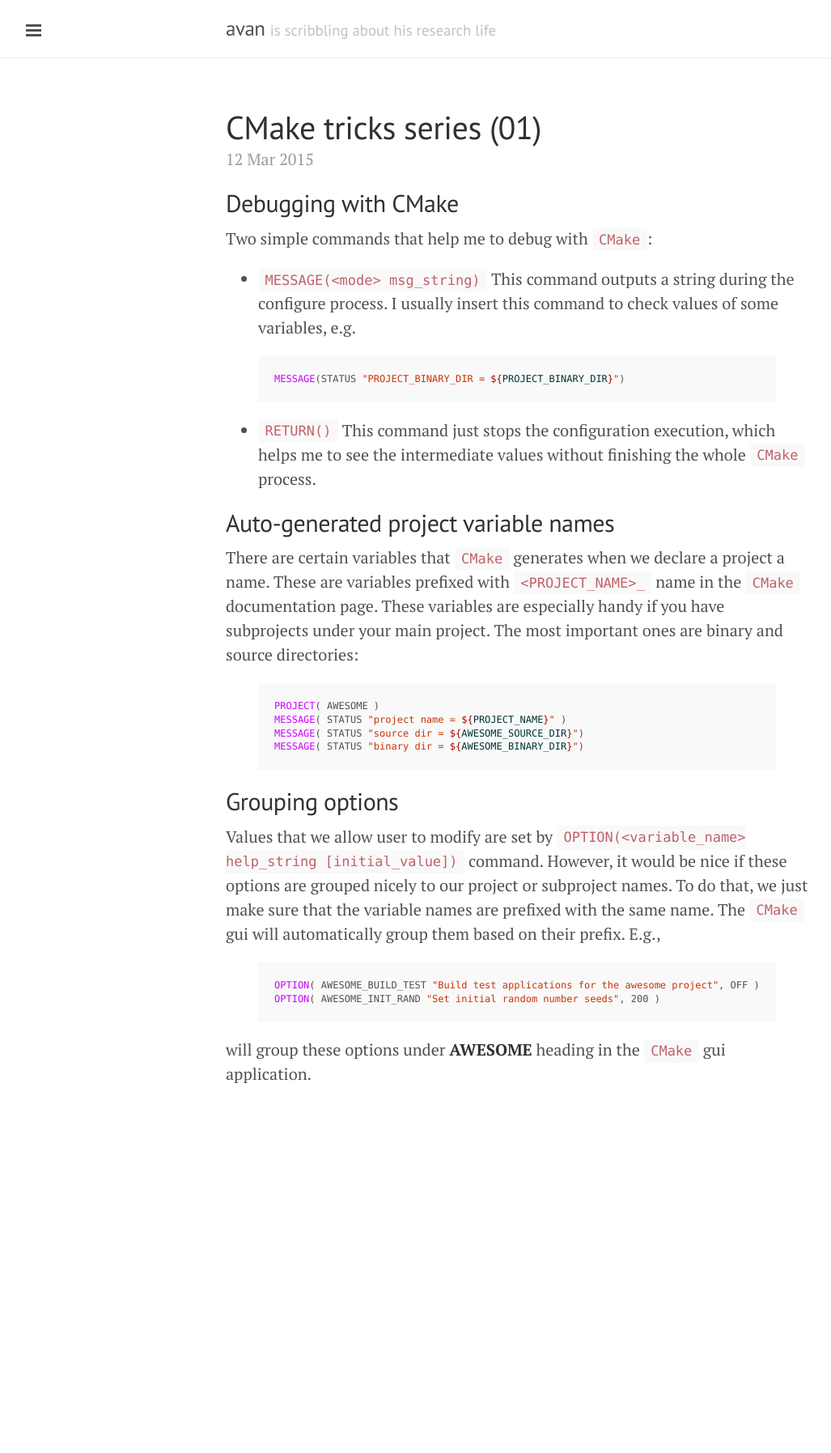
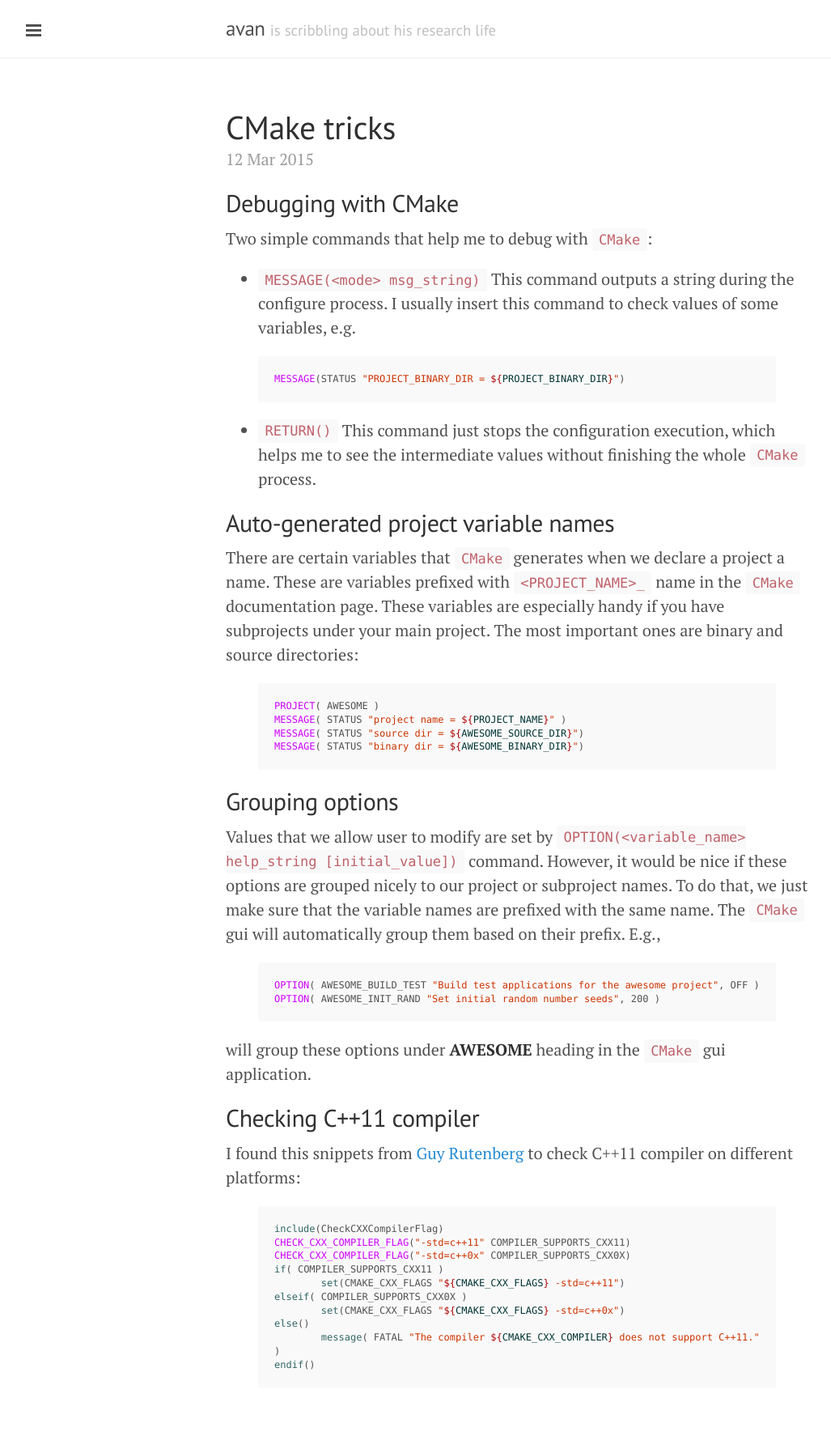
Before and after one commit to avansp/old-jekyll-avansp.github.io, a Jekyll site: the page built from _posts/2015-03-12-cmake-tricks-01.md, in a window 1280 px wide. Shown: the whole page at 81% size, without its empty margins (1-1028 px from the left). Built offline with Jekyll 4.4.1, drawn with Linux system fonts in a browser that asks for light colours; nearby versions of some CDN libraries; before the commit the page ends 1422 px from its top, so only the background shows below that.

Commit message:
Fix disqus (sorry for the commenter)
Disqus fixed. CMake added.

```diff
--- a/_config.yml
+++ b/_config.yml
@@ -24,7 +24,7 @@
   url:               http://avansp.github.io
   email:             avansp@gmail.com
   github:            avansp
-  disqus-shortname:  Avan
+  disqus-shortname:  avanblog
   avatar:            bio-photo.jpg
   googleplus:        104904508082327305960
   twitter:           asui085
--- a/_posts/2015-03-12-cmake-tricks-01.md
+++ b/_posts/2015-03-12-cmake-tricks-01.md
@@ -1,9 +1,9 @@
 ---
 layout: post
-title:  "CMake tricks series (01)"
+title:  "CMake tricks"
 date:   2015-03-12
 tags: [en]
-excerpt: "Debugging, auto generated variables, option grouping"
+excerpt: "Debugging, auto generated variables, option grouping, C++11 compiler check"
 ---
 
 ## Debugging with CMake
@@ -40,3 +40,19 @@
 {% endhighlight %}
 
 will group these options under **AWESOME** heading in the `CMake` gui application.
+
+## Checking C++11 compiler
+
+I found this snippets from [Guy Rutenberg](http://www.guyrutenberg.com/2014/01/05/enabling-c11-c0x-in-cmake/) to check C++11 compiler on different platforms:
+{% highlight cmake %}
+include(CheckCXXCompilerFlag)
+CHECK_CXX_COMPILER_FLAG("-std=c++11" COMPILER_SUPPORTS_CXX11)
+CHECK_CXX_COMPILER_FLAG("-std=c++0x" COMPILER_SUPPORTS_CXX0X)
+if( COMPILER_SUPPORTS_CXX11 )
+	set(CMAKE_CXX_FLAGS "${CMAKE_CXX_FLAGS} -std=c++11")
+elseif( COMPILER_SUPPORTS_CXX0X )
+	set(CMAKE_CXX_FLAGS "${CMAKE_CXX_FLAGS} -std=c++0x")
+else()
+	message( FATAL "The compiler ${CMAKE_CXX_COMPILER} does not support C++11." )
+endif()
+{% endhighlight %}
```
Also changed, not shown: about.md (+2 -2 lines).
